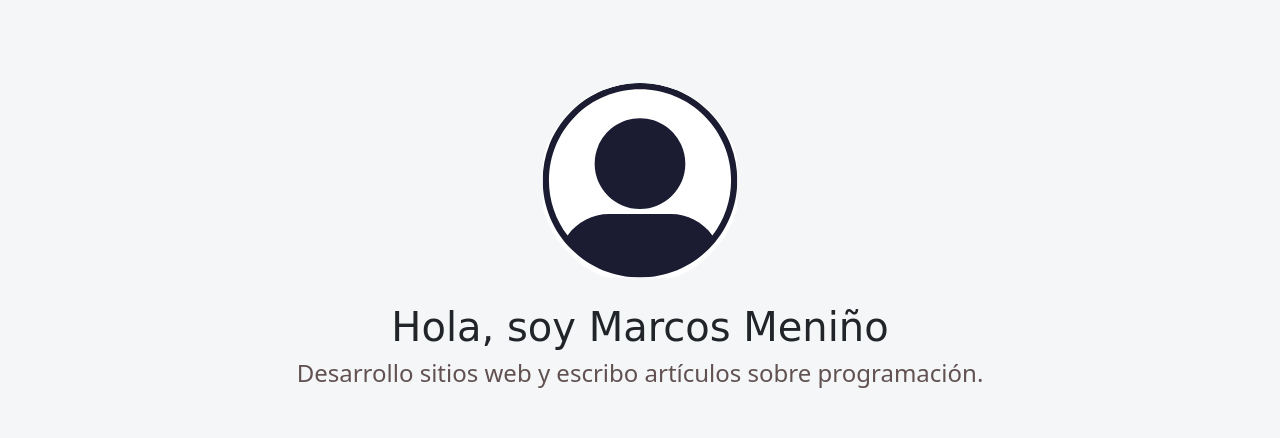
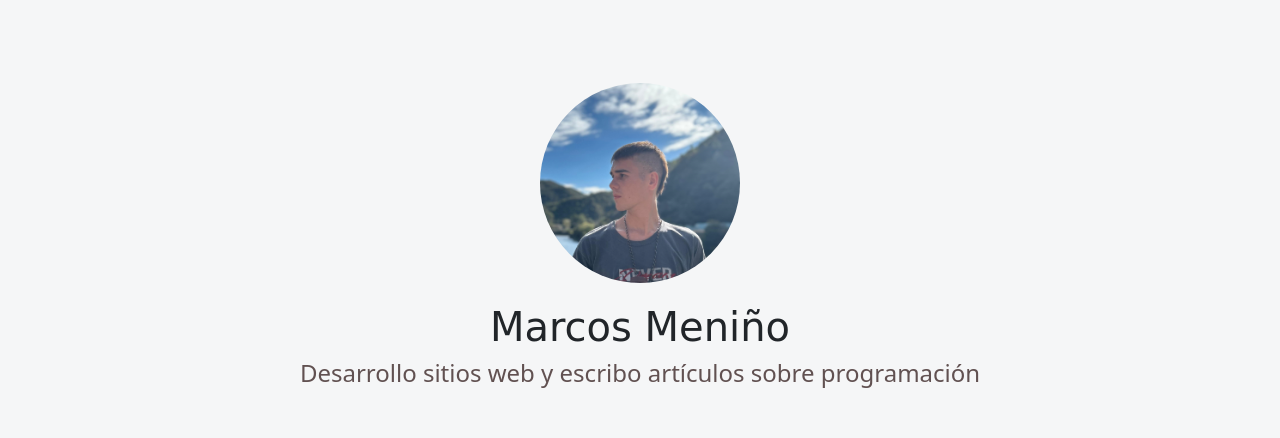
Before and after one commit to MakenGithub/portafolio.io, a plain HTML site: page index.html in a window 1280 px wide. Shown: the part 109-547 px from the top of the page. Drawn offline with nearby package versions, Linux system fonts and the light colour scheme; a web font is replaced by a local one.

Commit message:
Foto seccion "Hero" personalizada

```diff
--- a/index.html
+++ b/index.html
@@ -52,9 +52,9 @@
   <!-- Seccion Hero -->
   <section class="hero align-items-stretch">
     <div class="hero-principal d-flex flex-column justify-content-center align-items-center">
-      <img class="hero-imagen-desarrollador rounded-circle" src="imagenes/desarrollador-ejemplo.svg" alt="Foto de Marcos Meniño">
-      <h1>Hola, soy Marcos Meniño</h1>
-      <h2>Desarrollo sitios web y escribo artículos sobre programación.</h2>
+      <img class="hero-imagen-desarrollador rounded-circle" src="imagenes/desarrollador.jpg" alt="Foto de Marcos Meniño">
+      <h1>Marcos Meniño</h1>
+      <h2>Desarrollo sitios web y escribo artículos sobre programación</h2>
     </div>
     <div class="hero-inferior">
       <img class="hero-inferior-imagen img-fluid" src="imagenes/hero-inferior.svg" alt="Monitor, laptop y logos de HTML, CSS y JavaScript">
@@ -68,7 +68,7 @@
         Conoce a Marcos Meniño
       </h2>
       <p class="seccion-texto">
-        Lorem ipsum dolor sit amet consectetur adipisicing elit. Odit magnam ad incidunt ab. Ipsum commodi veritatis dicta aspernatur, sequi quaerat fugit voluptas doloribus sit rem, vel illum a adipisci magnam!
+
       </p>
     </div>
   </section>
```
Also changed, not shown: imagenes/desarrollador.jpg (added).
